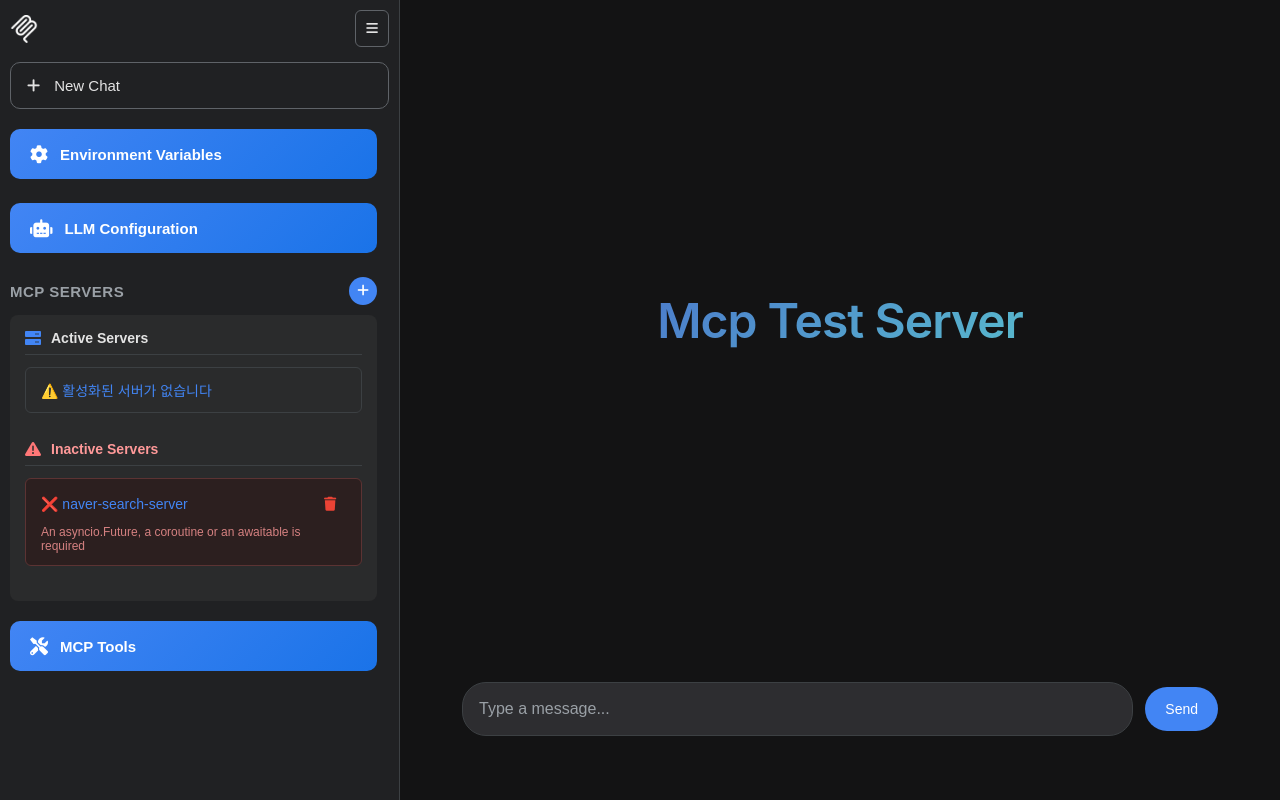
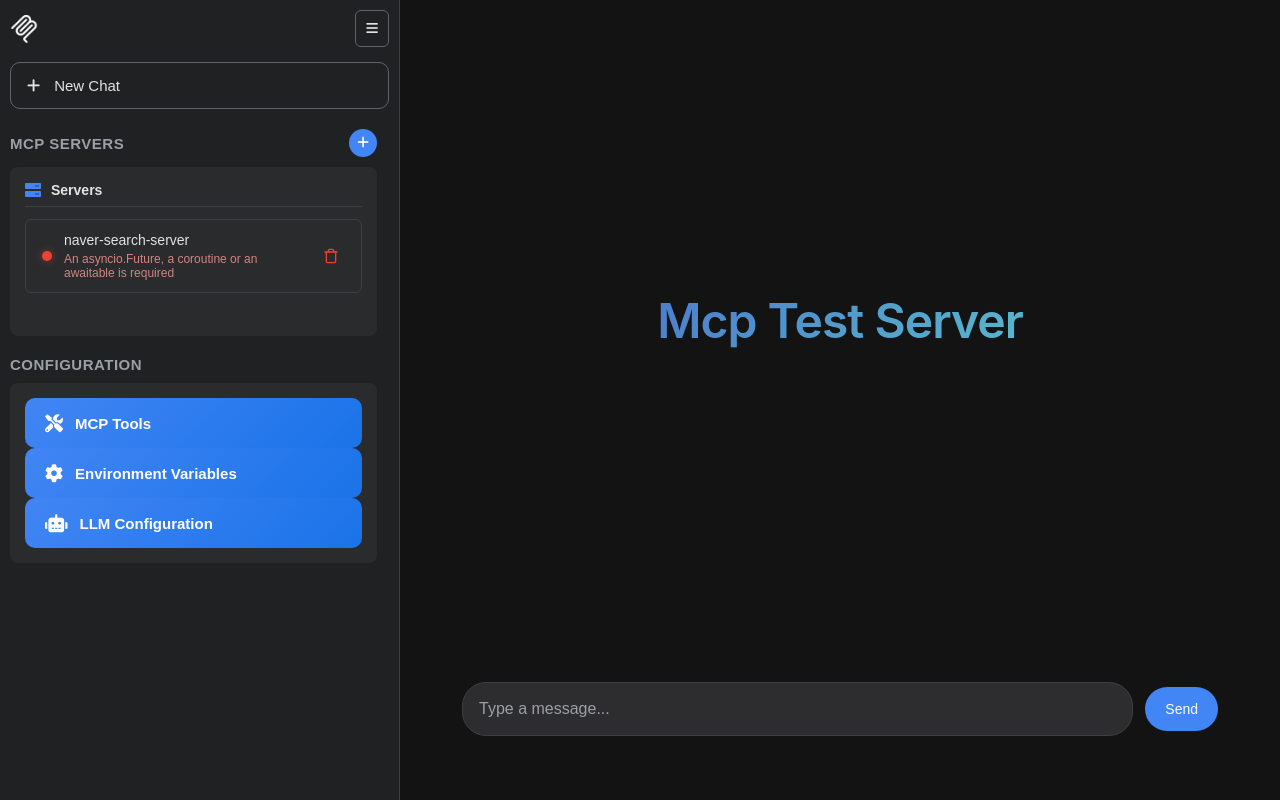
Before and after one commit to parkchanghyup/Telegram_AI_Agent_Bot, a Flask app: page / in a window 1280 px wide. Run offline with Flask 3, Linux system fonts and the light colour scheme; parts of the project's set-up code (start-up, migrations or seed data) failed here and were passed over; some libraries are stand-ins or nearby versions.

Commit message:
feat: sidebar 순서 및 배치 수정

```diff
--- a/frontend/static/script.js
+++ b/frontend/static/script.js
@@ -637,14 +637,15 @@ document.addEventListener('DOMContentLoaded', () => {
 
     const createServerElement = (name, config, index) => {
         const serverDiv = document.createElement('div');
-        serverDiv.className = 'server-item-simple';
+        serverDiv.className = 'server-item';
         serverDiv.innerHTML = `
-            <div class="server-item-content">
-                <span class="server-name-simple">${name}</span>
-                <button class="btn-delete-simple" onclick="deleteServer(${index})" title="Delete ${name}">
-                    <i class="fas fa-trash"></i>
-                </button>
+            <span class="status-indicator"></span>
+            <div class="server-info">
+                <div class="server-name">${name}</div>
             </div>
+            <button class="action-btn" title="삭제" onclick="deleteServer(${index})">
+                <svg xmlns="http://www.w3.org/2000/svg" width="16" height="16" viewBox="0 0 24 24" fill="none" stroke="currentColor" stroke-width="2" stroke-linecap="round" stroke-linejoin="round"><polyline points="3 6 5 6 21 6"></polyline><path d="M19 6v14a2 2 0 0 1-2 2H7a2 2 0 0 1-2-2V6m3 0V4a2 2 0 0 1 2-2h4a2 2 0 0 1 2 2v2"></path></svg>
+            </button>
         `;
         return serverDiv;
     };
@@ -670,28 +671,28 @@ document.addEventListener('DOMContentLoaded', () => {
         }
     };
 
-    // 삭제된 서버를 Inactive Servers에서도 제거하는 함수
+    // 삭제된 서버를 서버 목록에서도 제거하는 함수
     const updateInactiveServersAfterDeletion = (deletedServerName) => {
-        const inactiveContainer = document.getElementById('inactive-server-list-items');
-        const inactiveItems = inactiveContainer.querySelectorAll('.server-item-simple.inactive');
+        const serverContainer = document.getElementById('server-list-items');
+        const serverItems = serverContainer.querySelectorAll('.server-item');
 
-        inactiveItems.forEach(item => {
-            const serverNameElement = item.querySelector('.server-name-simple');
+        serverItems.forEach(item => {
+            const serverNameElement = item.querySelector('.server-name');
             if (serverNameElement && serverNameElement.textContent.includes(deletedServerName)) {
                 item.remove();
             }
         });
 
-        // 만약 모든 inactive 서버가 삭제되었다면 기본 메시지 표시
-        if (inactiveContainer.children.length === 0) {
+        // 만약 모든 서버가 삭제되었다면 기본 메시지 표시
+        if (serverContainer.children.length === 0) {
             const noServersElement = document.createElement('div');
-            noServersElement.className = 'server-item-simple inactive';
+            noServersElement.className = 'server-item';
             noServersElement.innerHTML = `
-                <div class="server-item-content">
-                    <span class="server-name-simple">✅ 모든 서버가 정상 작동중입니다</span>
+                <div class="server-info">
+                    <div class="server-name">⚠️ 등록된 서버가 없습니다</div>
                 </div>
             `;
-            inactiveContainer.appendChild(noServersElement);
+            serverContainer.appendChild(noServersElement);
         }
     };
 
@@ -965,74 +966,70 @@ document.addEventListener('DOMContentLoaded', () => {
     };
 
     const displayServerStatus = (serverStatus) => {
-        const activeContainer = document.getElementById('server-list-items');
-        const inactiveContainer = document.getElementById('inactive-server-list-items');
+        const serverListContainer = document.getElementById('server-list-items');
+        serverListContainer.innerHTML = '';
 
-        // Active servers 표시: 기존 config와 active server 이름을 결합하여 표시
+        // Active servers 먼저 표시
         if (serverStatus.active_servers && serverStatus.active_servers.length > 0) {
-            const activeServerNames = serverStatus.active_servers.map(server => server.name);
-            displayMcpServers(currentConfig.mcpServers || [], activeServerNames);
-        } else {
-            // Active 서버가 없을 때
-            activeContainer.innerHTML = `
-                <div class="server-item-simple">
-                    <div class="server-item-content">
-                        <span class="server-name-simple">⚠️ 활성화된 서버가 없습니다</span>
+            serverStatus.active_servers.forEach((server, index) => {
+                const serverElement = createServerWithStatusElement(server, index, 'active');
+                serverListContainer.appendChild(serverElement);
+            });
+        }
+
+        // Inactive servers 표시
+        if (serverStatus.inactive_servers && serverStatus.inactive_servers.length > 0) {
+            serverStatus.inactive_servers.forEach((server, index) => {
+                const serverElement = createServerWithStatusElement(server, index, 'inactive');
+                serverListContainer.appendChild(serverElement);
+            });
+        }
+
+        // 서버가 하나도 없을 때
+        if ((!serverStatus.active_servers || serverStatus.active_servers.length === 0) &&
+            (!serverStatus.inactive_servers || serverStatus.inactive_servers.length === 0)) {
+            serverListContainer.innerHTML = `
+                <div class="server-item">
+                    <div class="server-info">
+                        <div class="server-name">⚠️ 등록된 서버가 없습니다</div>
                     </div>
                 </div>
             `;
-        }
-
-        // Inactive servers 표시
-        inactiveContainer.innerHTML = '';
-
-        if (serverStatus.inactive_servers && serverStatus.inactive_servers.length > 0) {
-            serverStatus.inactive_servers.forEach((server, index) => {
-                const serverElement = createInactiveServerElement(server, index);
-                inactiveContainer.appendChild(serverElement);
-            });
-        } else {
-            // 비활성 서버가 없을 때
-            const noServersElement = document.createElement('div');
-            noServersElement.className = 'server-item-simple inactive';
-            noServersElement.innerHTML = `
-                <div class="server-item-content">
-                    <span class="server-name-simple">✅ 모든 서버가 정상 작동중입니다</span>
-                </div>
-            `;
-            inactiveContainer.appendChild(noServersElement);
         }
 
         // Update collapsible section height after adding servers
         updateCollapsibleHeight('mcp-servers');
     };
 
-    const createInactiveServerElement = (server, index) => {
+    const createServerWithStatusElement = (server, index, status) => {
         const serverDiv = document.createElement('div');
-        serverDiv.className = 'server-item-simple inactive';
+        serverDiv.className = 'server-item';
 
         // 실제 config에서 해당 서버의 인덱스 찾기
         const actualIndex = currentConfig.mcpServers ?
             currentConfig.mcpServers.findIndex(s => s.name === server.name) : -1;
 
-        const errorMessage = server.error || 'Unknown error';
+        const errorMessage = server.error || '';
+        const isActive = status === 'active';
 
         serverDiv.innerHTML = `
-            <div class="server-item-content inactive-content">
-                <div class="server-line">
-                    <span class="server-name-simple">❌ ${server.name}</span>
-                    ${actualIndex >= 0 ?
-                        `<button class="btn-delete-simple" onclick="deleteServer(${actualIndex})" title="Delete ${server.name}">
-                            <i class="fas fa-trash"></i>
-                        </button>` : ''
-                    }
-                </div>
-                <div class="server-error-line">
-                    ${errorMessage}
-                </div>
+            <span class="status-indicator ${status}"></span>
+            <div class="server-info">
+                <div class="server-name">${server.name}</div>
+                ${!isActive && errorMessage ? `<div class="server-error" title="${errorMessage}">${errorMessage}</div>` : ''}
             </div>
+            ${actualIndex >= 0 ?
+                `<button class="action-btn" title="삭제" onclick="deleteServer(${actualIndex})">
+                    <svg xmlns="http://www.w3.org/2000/svg" width="16" height="16" viewBox="0 0 24 24" fill="none" stroke="currentColor" stroke-width="2" stroke-linecap="round" stroke-linejoin="round"><polyline points="3 6 5 6 21 6"></polyline><path d="M19 6v14a2 2 0 0 1-2 2H7a2 2 0 0 1-2-2V6m3 0V4a2 2 0 0 1 2-2h4a2 2 0 0 1 2 2v2"></path></svg>
+                </button>` : ''
+            }
         `;
         return serverDiv;
+    };
+
+    // 이전 함수도 유지 (하위 호환성)
+    const createInactiveServerElement = (server, index) => {
+        return createServerWithStatusElement(server, index, 'inactive');
     };
 
 
--- a/frontend/static/style.css
+++ b/frontend/static/style.css
@@ -635,6 +635,94 @@ body {
     margin-bottom: 15px;
 }
 
+/* 서버 목록 스타일 */
+.server-list {
+    display: flex;
+    flex-direction: column;
+    gap: 10px;
+}
+
+/* 서버 항목 스타일 */
+.server-item {
+    background-color: #2a2b2c;
+    border-radius: 6px;
+    margin-bottom: 8px;
+    border: 1px solid #3c4043;
+    transition: background-color 0.2s ease;
+    display: flex;
+    align-items: center;
+    padding: 12px 16px;
+    gap: 12px;
+}
+
+.server-item:hover {
+    background-color: #323436;
+}
+
+/* 상태 표시기 스타일 */
+.status-indicator {
+    width: 10px;
+    height: 10px;
+    border-radius: 50%;
+    background-color: #333;
+    flex-shrink: 0;
+}
+
+.status-indicator.active {
+    background-color: #34a853;
+    box-shadow: 0 0 8px rgba(52, 168, 83, 0.5);
+}
+
+.status-indicator.inactive {
+    background-color: #ea4335;
+    box-shadow: 0 0 8px rgba(234, 67, 53, 0.5);
+}
+
+/* 서버 정보 스타일 */
+.server-info {
+    flex: 1;
+    min-width: 0;
+    display: flex;
+    flex-direction: column;
+    gap: 4px;
+}
+
+.server-name {
+    font-weight: 500;
+    font-size: 14px;
+    color: #e3e3e3;
+    overflow: hidden;
+    text-overflow: ellipsis;
+    white-space: nowrap;
+}
+
+.server-error {
+    font-size: 12px;
+    color: #ff9999;
+    opacity: 0.8;
+    overflow: hidden;
+    text-overflow: ellipsis;
+}
+
+/* 액션 버튼 스타일 */
+.action-btn {
+    background-color: transparent;
+    border: none;
+    color: #ea4335;
+    padding: 6px;
+    border-radius: 4px;
+    cursor: pointer;
+    display: flex;
+    align-items: center;
+    justify-content: center;
+    transition: all 0.2s ease;
+}
+
+.action-btn:hover {
+    background-color: rgba(234, 67, 53, 0.2);
+}
+
+/* 이전 스타일 하위 호환성 유지 */
 .server-item-simple {
     background-color: #2a2b2c;
     border-radius: 6px;
@@ -683,8 +771,6 @@ body {
     padding-left: 0;
     margin-top: 2px;
 }
-
-
 
 .server-name-simple {
     font-weight: 500;
--- a/frontend/templates/index.html
+++ b/frontend/templates/index.html
@@ -29,20 +29,6 @@
                 </button>
             </div>
             <div class="sidebar-content">
-                <div class="sidebar-section">
-                    <button class="sidebar-action-btn" id="open-env-modal-btn">
-                        <i class="fas fa-cog"></i>
-                        <span>Environment Variables</span>
-                    </button>
-                </div>
-
-                <div class="sidebar-section">
-                    <button class="sidebar-action-btn" id="open-llm-modal-btn">
-                        <i class="fas fa-robot"></i>
-                        <span>LLM Configuration</span>
-                    </button>
-                </div>
-
                 <div class="section">
                     <div class="section-header" id="mcp-servers-header">
                         <h3 class="sidebar-title">MCP Servers</h3>
@@ -55,28 +41,48 @@
                         <div class="server-list-section">
                             <div class="list-header">
                                 <i class="fas fa-server"></i>
-                                <span>Active Servers</span>
+                                <span>Servers</span>
                             </div>
-                            <div id="server-list-items">
+                            <div class="server-list" id="server-list-items">
                                 <!-- MCP servers will be loaded here -->
+                                <!-- 서버 항목 예시:
+                                <div class="server-item">
+                                    <span class="status-indicator active"></span>
+                                    <div class="server-info">
+                                        <div class="server-name">서버명</div>
                                     </div>
+                                    <button class="action-btn" title="삭제">
+                                        <svg xmlns="http://www.w3.org/2000/svg" width="16" height="16" viewBox="0 0 24 24" fill="none" stroke="currentColor" stroke-width="2" stroke-linecap="round" stroke-linejoin="round"><polyline points="3 6 5 6 21 6"></polyline><path d="M19 6v14a2 2 0 0 1-2 2H7a2 2 0 0 1-2-2V6m3 0V4a2 2 0 0 1 2-2h4a2 2 0 0 1 2 2v2"></path></svg>
+                                    </button>
                                 </div>
-                        <div class="server-list-section">
-                            <div class="list-header inactive">
-                                <i class="fas fa-exclamation-triangle"></i>
-                                <span>Inactive Servers</span>
-                            </div>
-                            <div id="inactive-server-list-items">
-                                <!-- Inactive MCP servers will be loaded here -->
+                                -->
                             </div>
                         </div>
                     </div>
                 </div>
-                <div class="sidebar-section">
+
+                <div class="section">
+                    <div class="section-header">
+                        <h3 class="sidebar-title">CONFIGURATION</h3>
+                    </div>
+                    <div class="section-content">
+                        <div class="config-list">
                             <button class="sidebar-action-btn" id="open-mcp-tools-modal-btn">
                                 <i class="fas fa-tools"></i>
                                 <span>MCP Tools</span>
                             </button>
+
+                            <button class="sidebar-action-btn" id="open-env-modal-btn">
+                                <i class="fas fa-cog"></i>
+                                <span>Environment Variables</span>
+                            </button>
+
+                            <button class="sidebar-action-btn" id="open-llm-modal-btn">
+                                <i class="fas fa-robot"></i>
+                                <span>LLM Configuration</span>
+                            </button>
+                        </div>
+                    </div>
                 </div>
             </div>
         </div>
```
Lines whose indentation alone changed are shown as unchanged.
